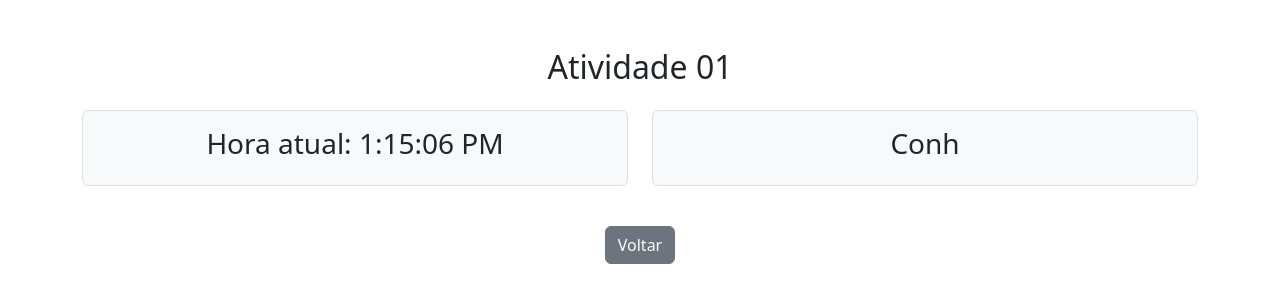
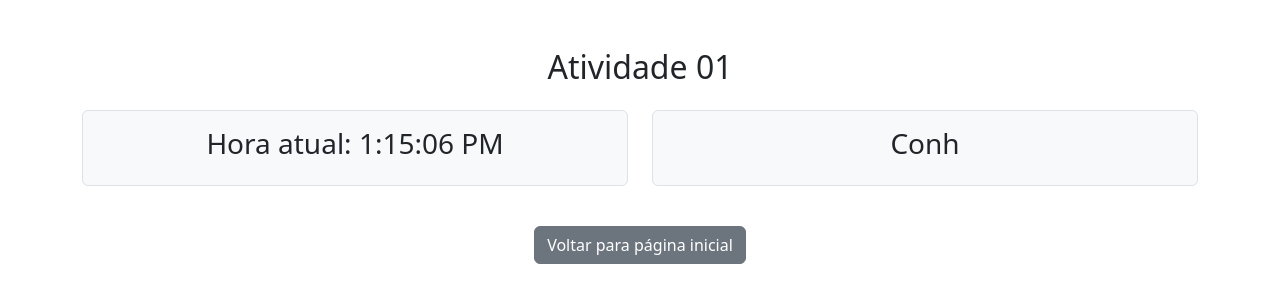
Before and after one commit to MatheusMiz/React---LabEng, a React (Create React App) app: page /atv01 in a window 1280 px wide. Shown: the top 302 px of the page. Built offline with nearby package versions, Linux system fonts and the light colour scheme.

Commit message:
Update Atv01.js

```diff
--- a/src/Atv01.js
+++ b/src/Atv01.js
@@ -16,7 +16,7 @@ function Atv01() {
       </div>
 
       <Link to="/" className="btn btn-secondary">
-        Voltar
+        Voltar para página inicial
       </Link>
     </div>
   );
```
